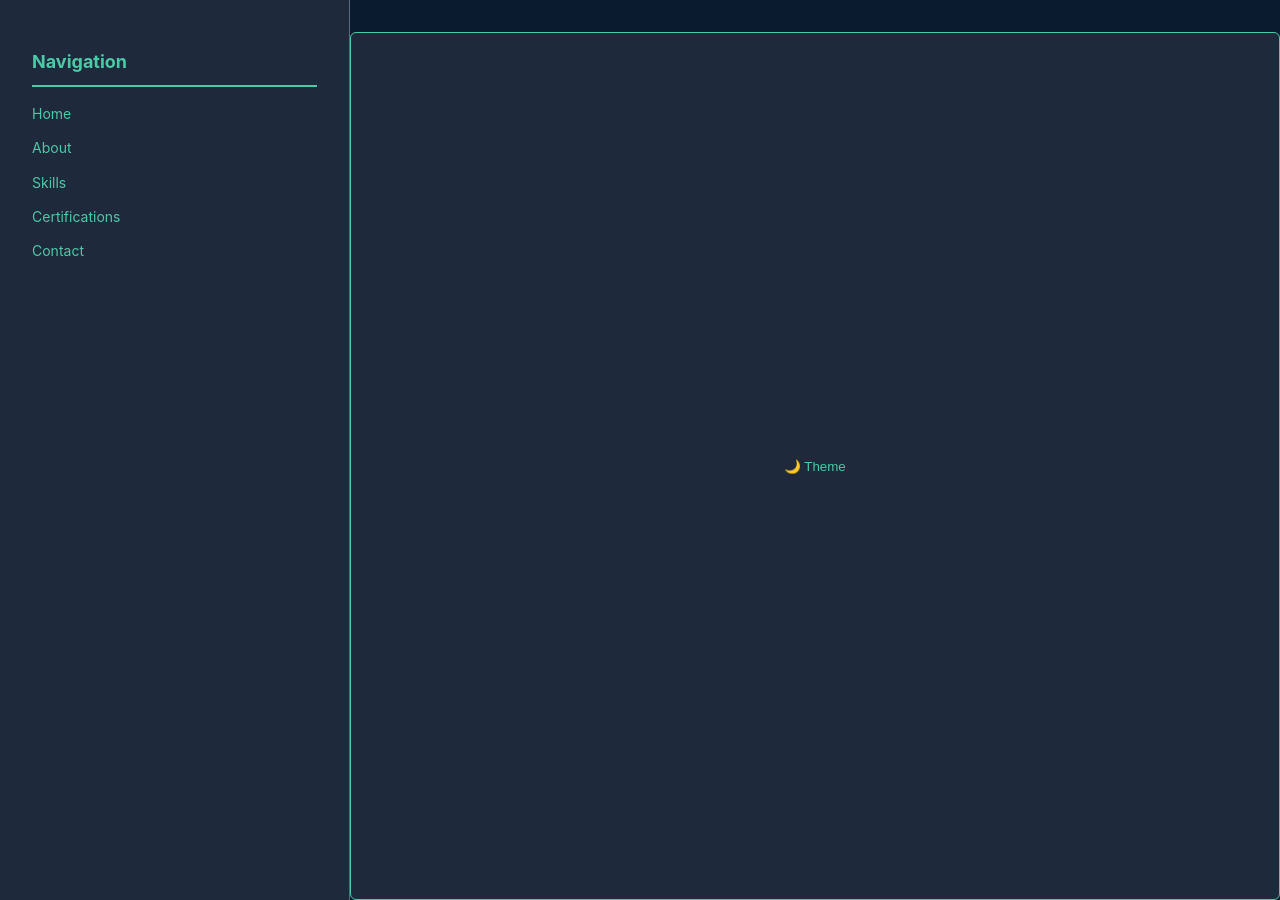
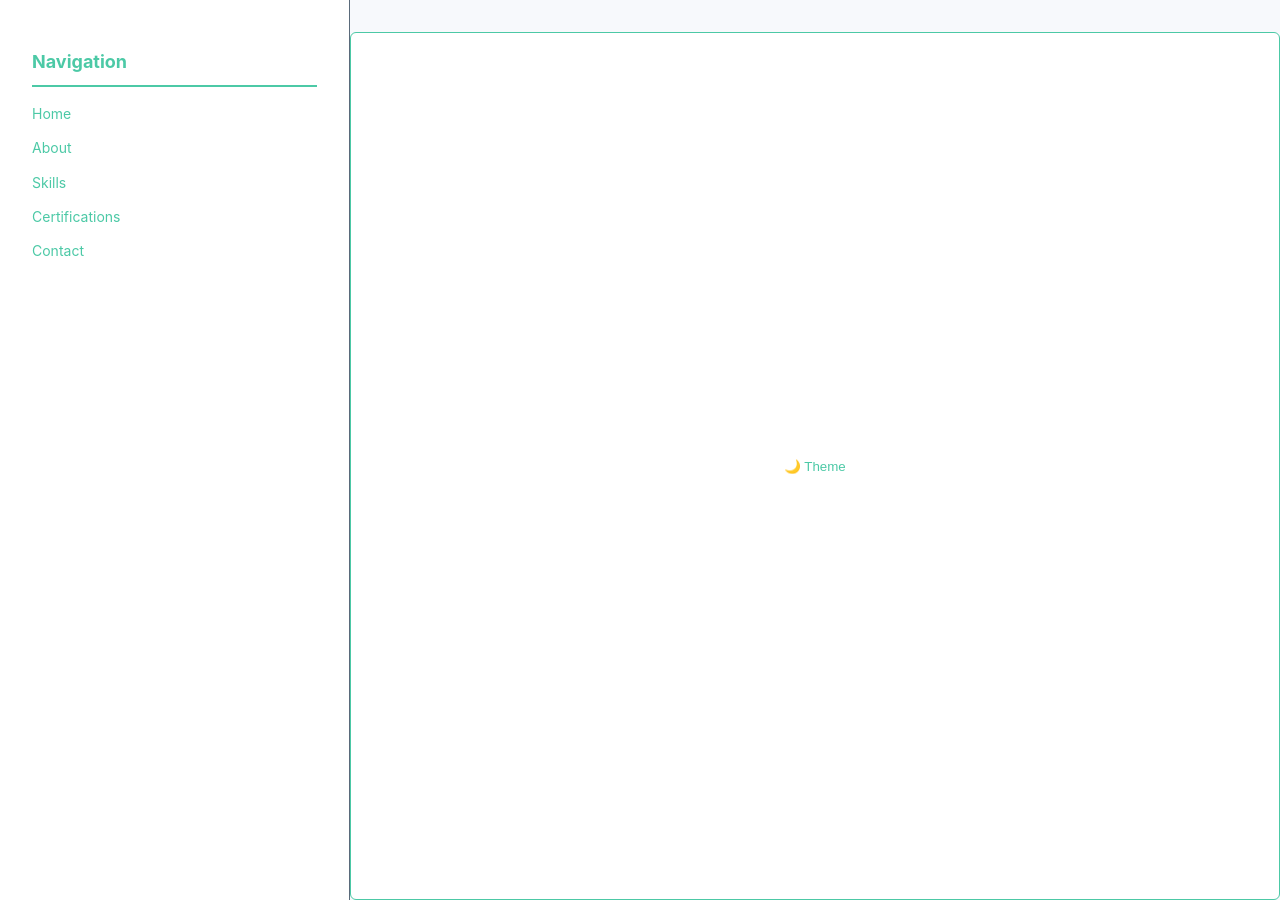
Before and after one commit to luisms-3939/luisms-3939.github.io, a Jekyll site: the page built from index.md, in a window 1280 px wide and 900 px high. Built offline with Jekyll 4.4.1, drawn with Linux system fonts in a browser that asks for light colours.

Commit message:
Enhance color palette for light and dark themes
Added semantic colors for light and dark themes.

```diff
--- a/assets/css/style.css
+++ b/assets/css/style.css
@@ -2,9 +2,8 @@
  * 1. DESIGN TOKENS — COLORS, SPACING, TYPE
  ********************************************/
 
-/* COLOR PALETTE */
-:root,
-  .theme-dark {
+/* COLOR PALETTE - TEMA CLARO (default) */
+:root {
   --navy: #0A1A2F;
   --blue: #3A8DFF;
   --teal: #4CC9A6;
@@ -13,18 +12,40 @@
   --charcoal: #1E1E1E;
   --slate: #5A6A7A;
 
+  /* SEMANTIC COLORS - TEMA CLARO */
+  --bg-main: var(--offwhite);      /* ← CLARO: fondo blanco */
+  --bg-card: white;
+  --text-main: var(--navy);        /* ← CLARO: texto oscuro */
+  --text-muted: var(--slate);
+  --accent: var(--teal);
+  --accent-strong: var(--blue);
+}
+
+/* COLOR PALETTE - TEMA OSCURO */
+.theme-dark {
+  /* Mismos colores base... */
+  --navy: #0A1A2F;
+  --blue: #3A8DFF;
+  --teal: #4CC9A6;
+  --offwhite: #F7F9FC;
+  --gray-light: #E3E8EF;
+  --charcoal: #1E1E1E;
+  --slate: #5A6A7A;
+
+  /* ...pero SEMÁNTICOS INVERTIDOS */
+  --bg-main: #0A1A2F;              /* ← OSCURO: fondo azul marino */
+  --bg-card: #1e293b;
+  --text-main: var(--offwhite);    /* ← OSCURO: texto blanco */
+  --text-muted: #94a3b8;
+  --accent: var(--teal);
+  --accent-strong: var(--blue);
+}
+
+/* TOKENS COMPARTIDOS (para ambos temas) */
+:root, .theme-dark {
   --motion-fade-duration: 0.8s;
   --motion-slide-duration: 0.6s;
   --motion-ease: cubic-bezier(0.4, 0.0, 0.2, 1);
-
-
-  /* SEMANTIC COLORS */
-  --bg-main: var(--navy);
-  --bg-card: #1e293b;
-  --text-main: var(--offwhite);
-  --text-muted: var(--slate);
-  --accent: var(--teal);
-  --accent-strong: var(--blue);
 
   /* SPACING SCALE (Tailwind-style) */
   --space-1: 0.25rem;
```
